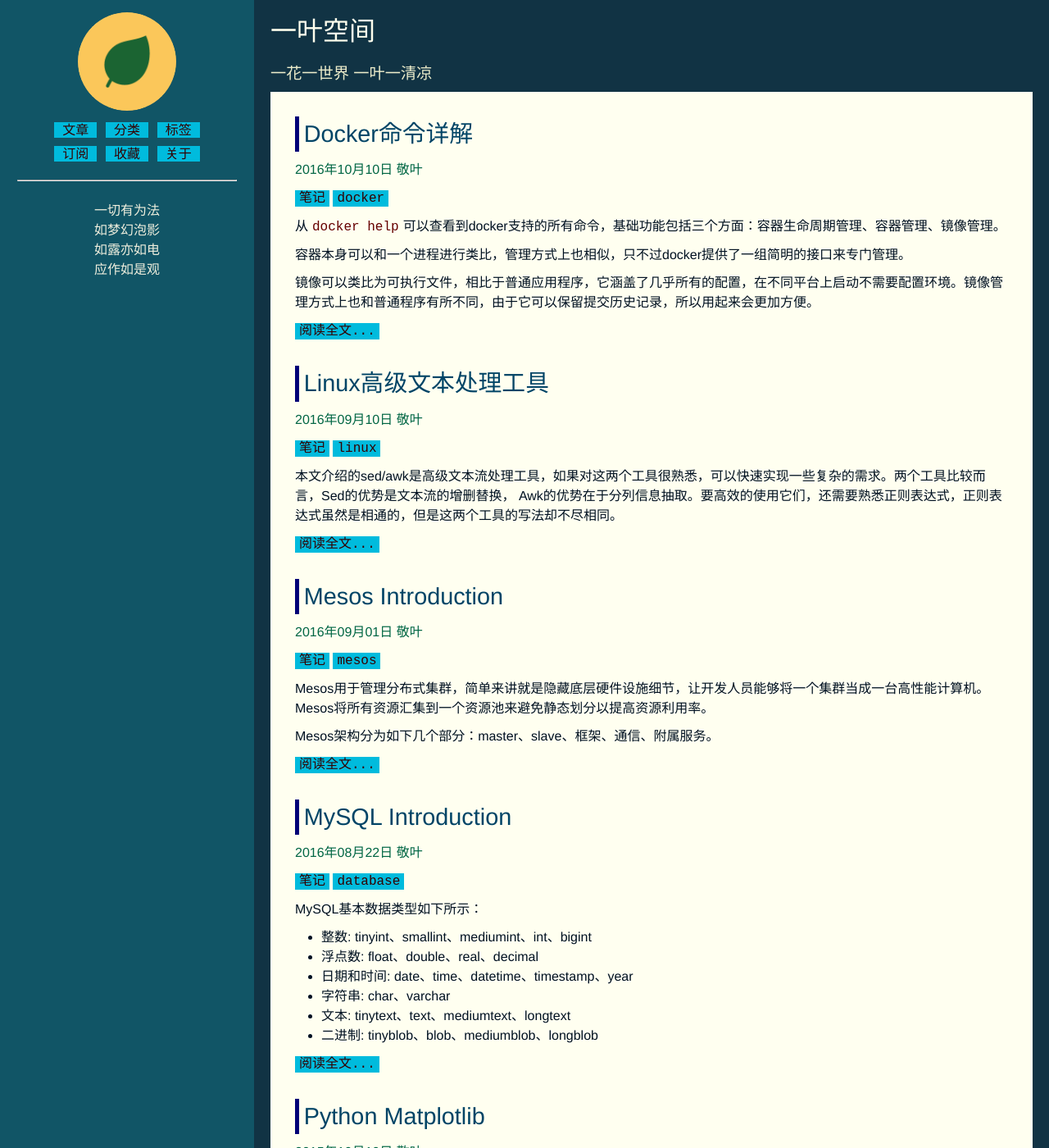
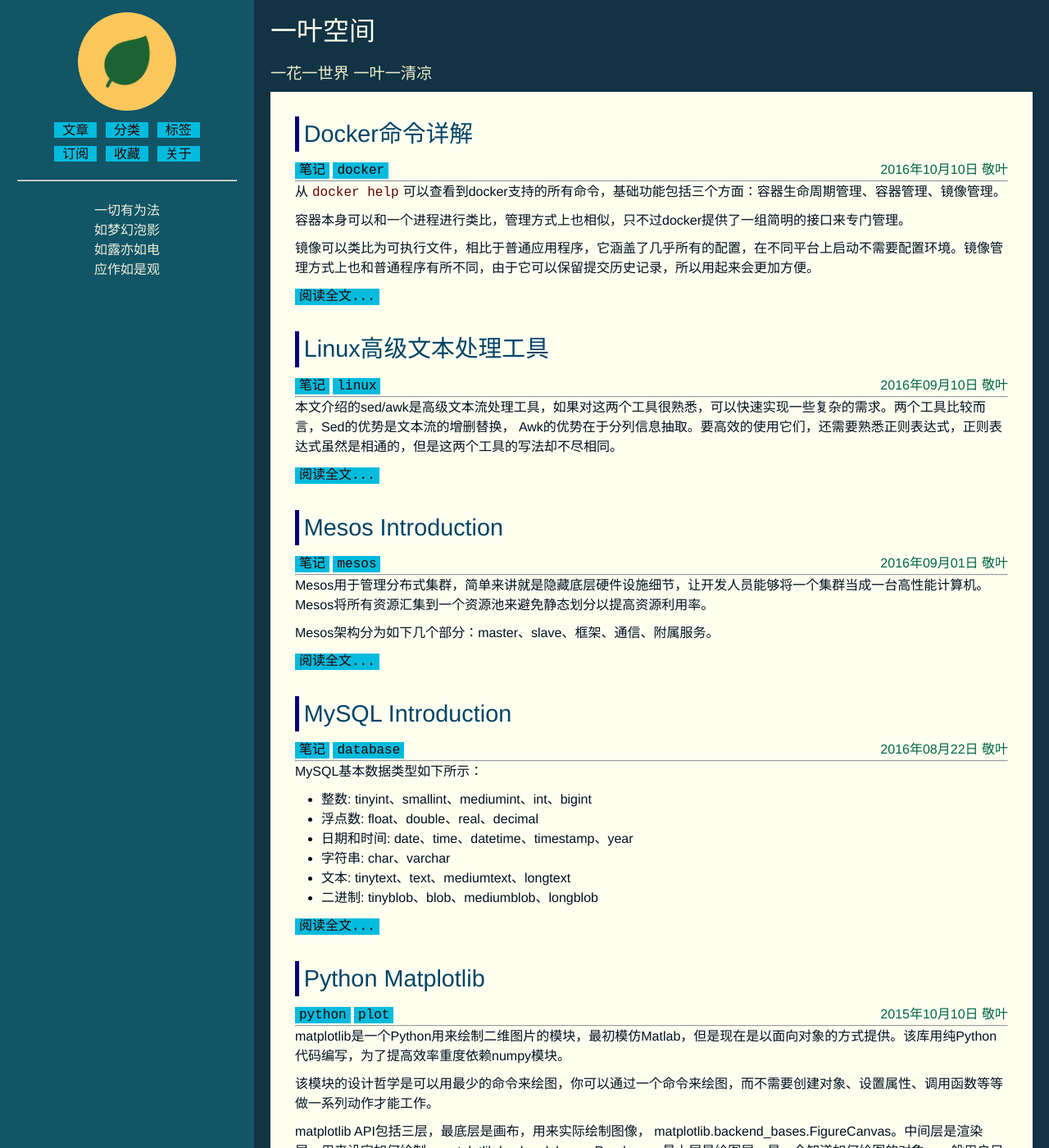
Before and after one commit to mickyching/mickyching.github.io, a Jekyll site: the page built from index.html, in a window 1280 px wide and 1400 px high. Shown: the whole window at 82% size. Built offline with Jekyll 4.4.1, drawn with Linux system fonts in a browser that asks for light colours; the list of posts is cut into pages by our own code; some of the changed text lies outside the part shown.

Commit message:
theme: optimize abstract
Signed-off-by: Micky Ching <mickyching@gmail.com>

```diff
--- a/_config.yml
+++ b/_config.yml
@@ -13,7 +13,7 @@
 github_username: mickyching
 
 permalink: /:categories/:title.html
-paginate: 7
+paginate: 10
 paginate_path: "page/:num"
 gems: [jekyll-paginate]
 
--- a/_layouts/post.html
+++ b/_layouts/post.html
@@ -11,6 +11,9 @@
     {% for tag in page.tags %}
     <a class="post-tags" href="/resource/tags/{{ tag }}.html">{{ tag }}</a>
     {% endfor %}
+    <span style="float: right">
+      {{ page.date | date: "%Y年%m月%d日" }} {{ page.author }}
+    </span>
     </p>
   </header>
 
--- a/_sass/_base.scss
+++ b/_sass/_base.scss
@@ -117,7 +117,6 @@
  */
 blockquote {
     color: $note-color;
-    border-left: $text-margin solid $note-color;
     padding: $text-margin;
     background-color: $note-background;
     > :last-child {
--- a/index.html
+++ b/index.html
@@ -13,14 +13,17 @@
           {{ post.title }}
         </a>
       </h2>
-      <p class="post-meta">{{ post.date | date: "%Y年%m月%d日" }}
-        <span class="author"> {{ post.author }} </span>
-      </p>
-      <p>
+      <div class="post-meta">
+        <span>
         {% for tag in post.tags %}
         <a class="post-tags" href="/resource/tags/{{ tag }}.html">{{ tag }}</a>
         {% endfor %}
-      </p>
+        </span>
+        <span style="float: right">
+          {{ post.date | date: "%Y年%m月%d日" }} {{ post.author }}
+        </span>
+        <hr>
+      </div>
 
     </header>
 
--- a/theme/css/main.scss
+++ b/theme/css/main.scss
@@ -41,7 +41,7 @@
 $text-background:  #FFFFF0;
 $text-color:       #001122;
 
-$code-background:  #EEEEEE;
+$code-background:  #DDDDDD;
 $code-color:       #660000;
 
 $note-background:  #EEEECC;
```
